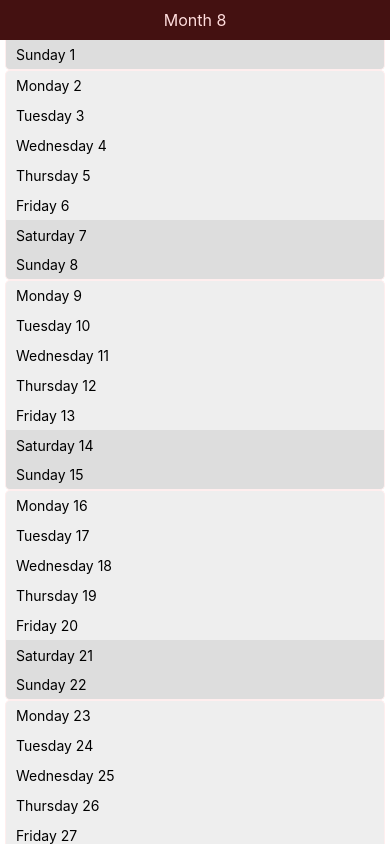
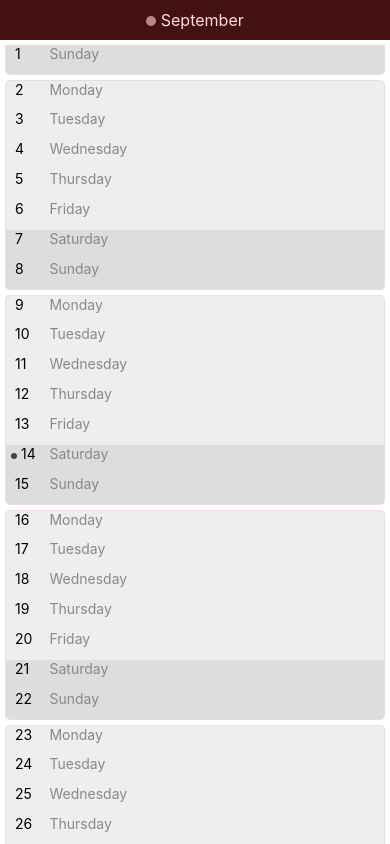
Before and after one commit to wsmind/daylines, a React Native app: screen / in a window 390 px wide. Shown: the top 844 px of the page. Built offline with nearby package versions, Linux system fonts and the light colour scheme.

Commit message:
better widget split; improved UX

```diff
--- a/src/App.js
+++ b/src/App.js
@@ -9,14 +9,18 @@
 import React, {Fragment} from 'react';
 import {SafeAreaView, StatusBar} from 'react-native';
 
-import CalendarView from './CalendarView';
+import Month from './Month';
 
 const App = () => {
+  const currentDate = new Date();
+  const currentYear = currentDate.getFullYear();
+  const currentMonth = currentDate.getMonth();
+
   return (
     <Fragment>
       <StatusBar barStyle="light-content" />
-      <SafeAreaView>
-        <CalendarView />
+      <SafeAreaView style={{flex: 1}}>
+        <Month year={currentYear} month={currentMonth} />
       </SafeAreaView>
     </Fragment>
   );
--- a/src/CalendarView/CalendarView.js
+++ /dev/null
@@ -1,121 +0,0 @@
-import React from 'react';
-import {FlatList, ScrollView, StyleSheet, Text, View} from 'react-native';
-
-const weekDayLabels = [
-  'Sunday',
-  'Monday',
-  'Tuesday',
-  'Wednesday',
-  'Thursday',
-  'Friday',
-  'Saturday',
-];
-
-const startWeekOnMonday = true;
-const weekFirstDay = startWeekOnMonday ? 1 : 0;
-const weekLastDay = startWeekOnMonday ? 0 : 6;
-
-const styles = StyleSheet.create({
-  monthHeader: {
-    backgroundColor: '#411',
-    height: 40,
-    justifyContent: 'center',
-  },
-  month: {
-    color: '#fdd',
-    textAlign: 'center',
-    fontSize: 16,
-  },
-  scrollView: {
-    backgroundColor: '#fff',
-    paddingStart: 5,
-    paddingEnd: 5,
-  },
-  day: {
-    backgroundColor: '#eee',
-    height: 30,
-    justifyContent: 'center',
-    borderColor: '#fee',
-    borderLeftWidth: StyleSheet.hairlineWidth,
-    borderRightWidth: StyleSheet.hairlineWidth,
-  },
-  holiday: {
-    backgroundColor: '#ddd',
-  },
-  weekFirst: {
-    borderTopWidth: StyleSheet.hairlineWidth,
-    borderTopStartRadius: 5,
-    borderTopEndRadius: 5,
-  },
-  weekLast: {
-    borderBottomWidth: StyleSheet.hairlineWidth,
-    borderBottomStartRadius: 5,
-    borderBottomEndRadius: 5,
-  },
-  dayContent: {
-    paddingLeft: 10,
-  },
-});
-
-const Day = ({date}) => {
-  const weekDay = date.getDay();
-  const isHoliday = weekDay === 0 || weekDay === 6;
-  const label = weekDayLabels[weekDay];
-
-  const viewStyle = [styles.day];
-  if (isHoliday) {
-    viewStyle.push(styles.holiday);
-  }
-  if (weekDay === weekFirstDay) {
-    viewStyle.push(styles.weekFirst);
-  }
-  if (weekDay === weekLastDay) {
-    viewStyle.push(styles.weekLast);
-  }
-
-  return (
-    <View style={viewStyle}>
-      <Text style={styles.dayContent}>{label + ' ' + date.getDate()}</Text>
-    </View>
-  );
-};
-
-const CalendarView = () => {
-  const currentDate = new Date();
-  const currentYear = currentDate.getFullYear();
-  const currentMonth = currentDate.getMonth();
-
-  const data = [];
-  let currentDay = 1;
-  while (true) {
-    const date = new Date(currentYear, currentMonth, currentDay);
-    if (date.getMonth() !== currentMonth) {
-      break;
-    }
-
-    data.push({
-      key: currentDay.toString(),
-      date,
-    });
-
-    currentDay++;
-  }
-
-  return (
-    <View>
-      <View style={styles.monthHeader}>
-        <Text style={styles.month}>Month {currentMonth}</Text>
-      </View>
-      <ScrollView
-        contentInsetAdjustmentBehavior="automatic"
-        style={styles.scrollView}>
-        <FlatList
-          data={data}
-          renderItem={({item}) => <Day date={item.date} />}
-        />
-      </ScrollView>
-    </View>
-  );
-};
-
-export default CalendarView;
--- a/src/CalendarView/Week/index.js
+++ /dev/null
@@ -1,3 +0,0 @@
-import Week from './Week';
-
-export default Week;
--- a/src/CalendarView/index.js
+++ /dev/null
@@ -1,3 +0,0 @@
-import CalendarView from './CalendarView';
-
-export default CalendarView;
--- /dev/null
+++ b/src/Day.js
@@ -0,0 +1,87 @@
+import React from 'react';
+import {StyleSheet, Text, View} from 'react-native';
+
+const weekDayLabels = [
+  'Sunday',
+  'Monday',
+  'Tuesday',
+  'Wednesday',
+  'Thursday',
+  'Friday',
+  'Saturday',
+];
+
+const startWeekOnMonday = true;
+const weekFirstDay = startWeekOnMonday ? 1 : 0;
+const weekLastDay = startWeekOnMonday ? 0 : 6;
+
+const styles = StyleSheet.create({
+  day: {
+    backgroundColor: '#eee',
+    height: 30,
+    flexDirection: 'row',
+    justifyContent: 'flex-start',
+    borderColor: '#edd',
+    borderLeftWidth: StyleSheet.hairlineWidth,
+    borderRightWidth: StyleSheet.hairlineWidth,
+  },
+  holiday: {
+    backgroundColor: '#ddd',
+  },
+  weekFirst: {
+    borderTopWidth: StyleSheet.hairlineWidth,
+    borderTopStartRadius: 5,
+    borderTopEndRadius: 5,
+  },
+  weekLast: {
+    borderBottomWidth: StyleSheet.hairlineWidth,
+    borderBottomStartRadius: 5,
+    borderBottomEndRadius: 5,
+    marginBottom: 5,
+  },
+  dot: {
+    width: 6,
+    height: 6,
+    borderRadius: 3,
+    backgroundColor: '#444',
+  },
+  numberLabel: {
+    paddingLeft: 5,
+    width: 20,
+    flex: 1,
+  },
+  textLabel: {
+    paddingLeft: 5,
+    color: '#888',
+    flex: 10,
+  },
+});
+
+const Day = ({date, highlight}) => {
+  const weekDay = date.getDay();
+  const isHoliday = weekDay === 0 || weekDay === 6;
+  const numberLabel = date.getDate();
+  const textLabel = weekDayLabels[weekDay];
+
+  const viewStyle = [styles.day];
+  if (isHoliday) {
+    viewStyle.push(styles.holiday);
+  }
+  if (weekDay === weekFirstDay) {
+    viewStyle.push(styles.weekFirst);
+  }
+  if (weekDay === weekLastDay) {
+    viewStyle.push(styles.weekLast);
+  }
+
+  return (
+    <View style={viewStyle}>
+      <Text style={styles.numberLabel}>
+        {highlight && <View style={styles.dot} />} {numberLabel}
+      </Text>
+      <Text style={styles.textLabel}>{textLabel}</Text>
+    </View>
+  );
+};
+
+export default Day;
--- /dev/null
+++ b/src/Month.js
@@ -0,0 +1,51 @@
+import React from 'react';
+import {FlatList, StyleSheet, View} from 'react-native';
+
+import Day from './Day';
+import MonthHeader from './MonthHeader';
+
+const styles = StyleSheet.create({
+  list: {
+    backgroundColor: '#fff',
+    paddingStart: 5,
+    paddingEnd: 5,
+    paddingTop: 5,
+    marginBottom: 50,
+  },
+});
+
+const Month = ({year, month}) => {
+  const currentDate = new Date();
+  const currentMonth = currentDate.getMonth();
+  const currentDay = currentDate.getDate();
+
+  const data = [];
+  let day = 1;
+  while (true) {
+    const date = new Date(year, month, day);
+    if (date.getMonth() !== currentMonth) {
+      break;
+    }
+
+    data.push({
+      key: day.toString(),
+      date,
+      highlight: day === currentDay,
+    });
+
+    day++;
+  }
+
+  return (
+    <View>
+      <MonthHeader month={month} highlight={currentMonth === month} />
+      <FlatList
+        style={styles.list}
+        data={data}
+        renderItem={({item}) => <Day {...item} />}
+      />
+    </View>
+  );
+};
+
+export default Month;
--- /dev/null
+++ b/src/MonthHeader.js
@@ -0,0 +1,46 @@
+import React from 'react';
+import {StyleSheet, Text, View} from 'react-native';
+
+const monthNames = [
+  'January',
+  'February',
+  'March',
+  'April',
+  'May',
+  'June',
+  'July',
+  'August',
+  'September',
+  'October',
+  'November',
+  'December',
+];
+
+const styles = StyleSheet.create({
+  header: {
+    backgroundColor: '#411',
+    height: 40,
+    justifyContent: 'center',
+  },
+  dot: {
+    width: 10,
+    height: 10,
+    borderRadius: 5,
+    backgroundColor: '#b88',
+  },
+  label: {
+    color: '#fdd',
+    textAlign: 'center',
+    fontSize: 16,
+  },
+});
+
+const MonthHeader = ({month, highlight}) => (
+  <View style={styles.header}>
+    <Text style={styles.label}>
+      {highlight && <View style={styles.dot} />} {monthNames[month]}
+    </Text>
+  </View>
+);
+
+export default MonthHeader;
```
Also changed, not shown: src/CalendarView/Week/Week.js (deleted, +0 -19 lines).
